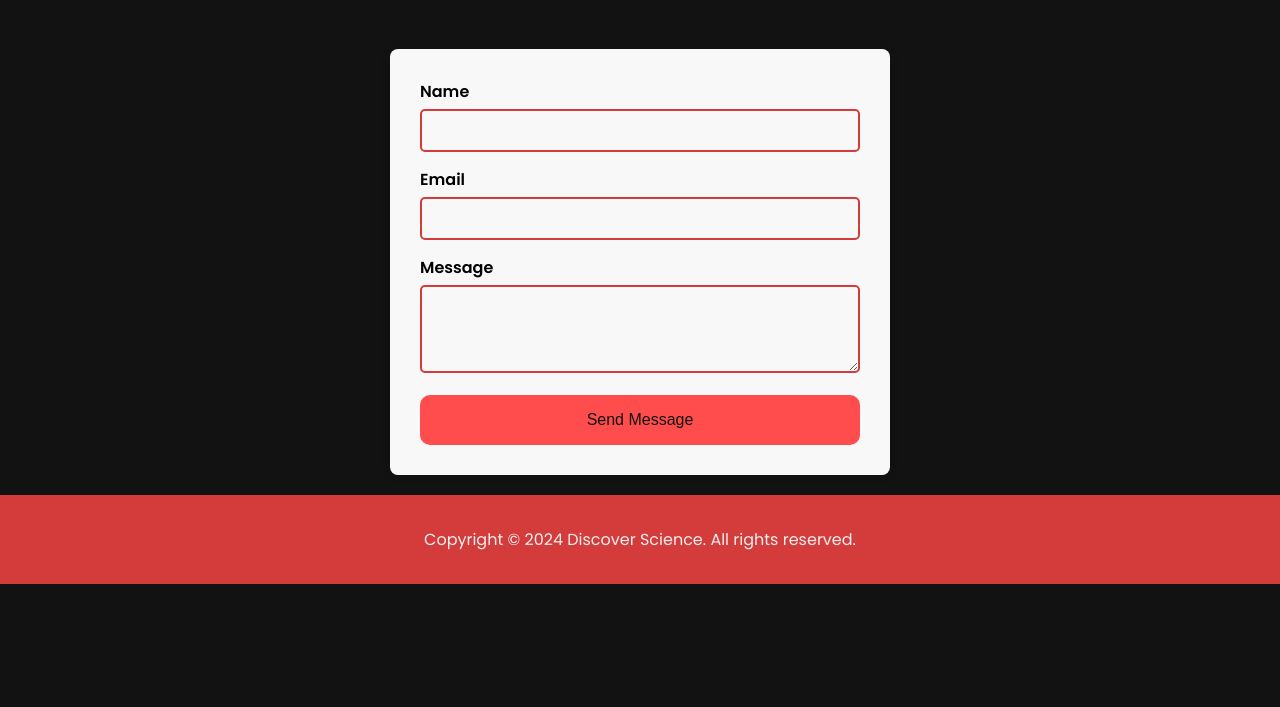
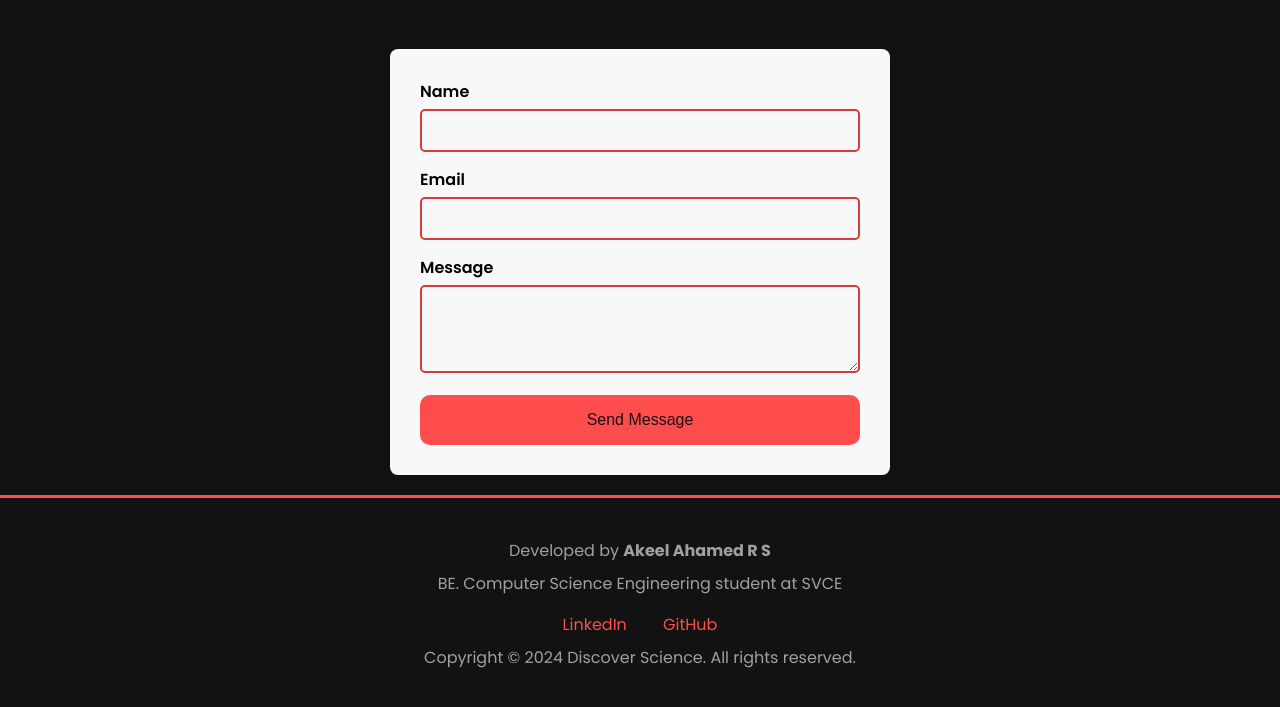
Before and after one commit to akeelahamed24/Science-Discoveries, a plain HTML site: page contact.html in a window 1280 px wide. Shown: the part 279-986 px from the top of the page. Before the commit the page ends 863 px from the top, so only its background shows below. Drawn offline with nearby package versions, Linux system fonts and the light colour scheme.

Commit message:
tried :(

```diff
--- a/contact.css
+++ b/contact.css
@@ -170,9 +170,49 @@ nav {
     background-color: var(--primary-color-dark);
 }
 
-.footer {
-    padding: 2rem;
-    text-align: center;
-    background-color: var(--primary-color-dark);
-    color: var(--text-dark);
+footer {
+  padding: 2rem 1rem;
+  background-color: #121212;
+  color: var(--text-light);
+  text-align: center;
+  border-top: 3px solid var(--primary-color); /* Add a top border to create a separator */
 }
+
+.footer-container {
+  max-width: 1200px; /* Align with the main container */
+  margin: auto; /* Center the footer */
+}
+
+.footer-container p {
+  margin: 0.5rem 0; /* Add spacing between paragraphs */
+}
+.social-links {
+  margin-top: 1rem; /* Space above social links */
+}
+
+.social-links a {
+  color: var(--primary-color);
+  text-decoration: none;
+  margin: 0 1rem; /* Spacing between links */
+}
+
+.social-links a:hover {
+  text-decoration: underline; /* Underline on hover */
+}
+.home-button {
+  position: absolute; /* Position it absolutely */
+  top: 20px; /* Adjust as needed */
+  right: 20px; /* Adjust as needed */
+  padding: 10px 20px;
+  background-color: var(--primary-color);
+  color: white;
+  border: none;
+  border-radius: 5px;
+  cursor: pointer;
+  font-size: 1rem;
+  transition: background-color 0.3s;
+}
+
+.home-button:hover {
+  background-color: var(--primary-color-dark); /* Darker shade on hover */
+}
--- a/contact.html
+++ b/contact.html
@@ -31,6 +31,7 @@
       <div class="header__content">
         <h1>Contact Us</h1>
         <p>We'd love to hear from you! Fill out the form below to get in touch.</p>
+        <button onclick="location.href='index.html'" class="home-button">Home</button> <!-- Home button added -->
       </div>
     </header>
 
@@ -52,8 +53,16 @@
       </form>
     </section>
 
-    <footer class="footer">
-      <p>Copyright © 2024 Discover Science. All rights reserved.</p>
+    <footer>
+      <div class="footer-container">
+        <p>Developed by <strong>Akeel Ahamed R S</strong></p>
+        <p>BE. Computer Science Engineering student at SVCE</p>
+        <div class="social-links">
+          <a href="https://www.linkedin.com/in/akeelahamed242k5/" target="_blank">LinkedIn</a>
+          <a href="https://github.com/akeelahamed24" target="_blank">GitHub</a>
+        </div>
+        <p>Copyright © 2024 Discover Science. All rights reserved.</p>
+      </div>
     </footer>
 
     <script src="https://unpkg.com/scrollreveal"></script>
--- a/main.js
+++ b/main.js
@@ -12,6 +12,11 @@ menuBtn.addEventListener("click", (e) => {
 navLinks.addEventListener("click", (e) => {
   navLinks.classList.remove("open");
   menuBtnIcon.setAttribute("class", "ri-menu-line");
+});
+
+
+menuBtn.addEventListener('click', () => {
+    navLinks.classList.toggle('open');
 });
 
 const scrollRevealOption = {
```
